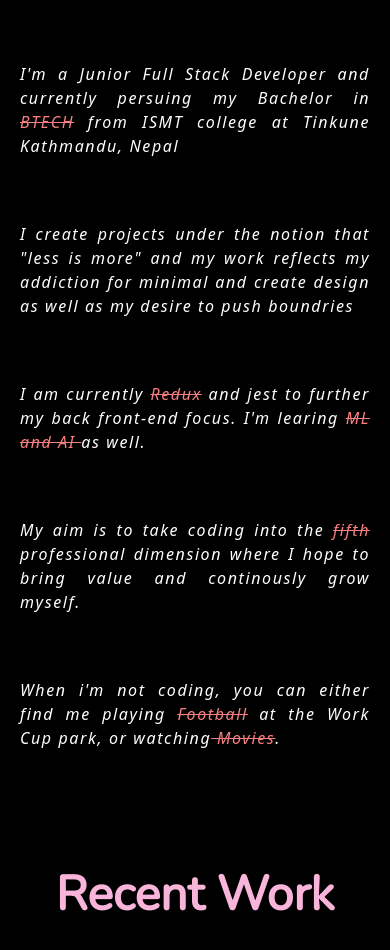
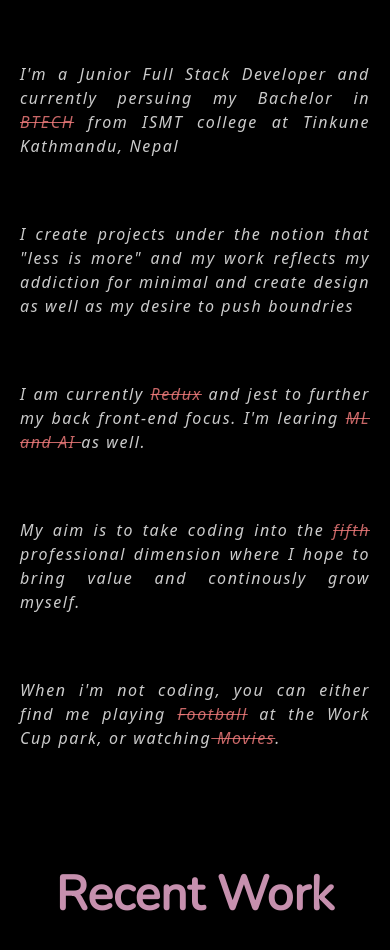
Before and after one commit to dipeshkumarsah98/Portfolio, a React (Create React App) app: page / in a window 390 px wide. Shown: the part 1010-1960 px from the top of the page. Built offline with nearby package versions, Linux system fonts and the light colour scheme; a web font is replaced by a local one.

Commit message:
fixed color grading

```diff
--- a/src/Components/About.jsx
+++ b/src/Components/About.jsx
@@ -21,14 +21,14 @@ export const About = () => {
   return (
     <div
       id="about"
-      className="text-white flex flex-col items-center my-10 tracking-widest lg:my-20"
+      className="text-white/80 flex flex-col items-center my-10 tracking-widest lg:my-20"
     >
       <motion.h1
         variants={item}
         initial="hidden"
         whileInView="show"
         viewport={{ once: false, amount: 0.3 }}
-        className="font-nunito text-5xl font-bold text-pink-300 md:text-6xl lg:text-8xl lg:my-10"
+        className="font-nunito text-5xl font-bold text-pink-300/80 md:text-6xl lg:text-8xl lg:my-10"
       >
         WHO AM I?
       </motion.h1>
@@ -51,8 +51,8 @@ export const About = () => {
           className="text-justify text-md md:text-4xl lg:text-7xl"
         >
           I'm a Junior Full Stack Developer and currently persuing my Bachelor
-          in <span className="text-red-400 line-through"> BTECH</span> from ISMT
-          college at Tinkune Kathmandu, Nepal
+          in <span className="text-red-400/80 line-through"> BTECH</span> from
+          ISMT college at Tinkune Kathmandu, Nepal
         </motion.p>
 
         <motion.p
@@ -69,9 +69,10 @@ export const About = () => {
           className="text-justify text-md md:text-4xl lg:text-7xl"
         >
           I am currently{" "}
-          <span className="text-red-400 line-through">Redux</span> and jest to
-          further my back front-end focus. I'm learing{" "}
-          <span className="text-red-400 line-through">ML and AI </span>as well.
+          <span className="text-red-400/80 line-through">Redux</span> and jest
+          to further my back front-end focus. I'm learing{" "}
+          <span className="text-red-400/80 line-through">ML and AI </span>as
+          well.
         </motion.p>
 
         <motion.p
@@ -79,8 +80,9 @@ export const About = () => {
           className="text-justify text-md  md:text-4xl lg:text-7xl"
         >
           My aim is to take coding into the{" "}
-          <span className="text-red-400 line-through">fifth</span> professional
-          dimension where I hope to bring value and continously grow myself.
+          <span className="text-red-400/80 line-through">fifth</span>{" "}
+          professional dimension where I hope to bring value and continously
+          grow myself.
         </motion.p>
 
         <motion.p
@@ -88,9 +90,9 @@ export const About = () => {
           className="text-justify text-md  md:text-4xl lg:text-7xl"
         >
           When i'm not coding, you can either find me playing{" "}
-          <span className="text-red-400 line-through">Football</span> at the
+          <span className="text-red-400/80 line-through">Football</span> at the
           Work Cup park, or watching
-          <span className="text-red-400 line-through"> Movies</span>.
+          <span className="text-red-400/80 line-through"> Movies</span>.
         </motion.p>
       </motion.div>
     </div>
--- a/src/Components/Card.jsx
+++ b/src/Components/Card.jsx
@@ -27,7 +27,7 @@ export const Card = ({
           play={true}
           gradient={false}
         >
-          <p className="text-white hover:text-orange-400 hover:italic hover:line-through">
+          <p className="text-white/80 hover:text-orange-400 hover:italic hover:line-through">
             {projectName}
           </p>
         </Marquee>
@@ -38,7 +38,7 @@ export const Card = ({
         initial="hidden"
         whileInView={"show"}
         viewport={{ once: false, amount: 0.5 }}
-        className="text-white grid grid-cols-1 lg:grid-cols-2 gap-10 items-center justify-center"
+        className="text-white/80 grid grid-cols-1 lg:grid-cols-2 gap-10 items-center justify-center"
       >
         <div className="lg:space-x-3">
           {/* project title */}
@@ -48,7 +48,7 @@ export const Card = ({
           </h1>
           {/* about project */}
 
-          <h2 className="font-merienda text-2xl my-3 text-pink-300 md:text-3xl lg:text-4xl">
+          <h2 className="font-merienda text-2xl my-3 text-pink-300/80 md:text-3xl lg:text-4xl">
             PROJECT CONCEPT
           </h2>
           <p className="font-merienda text-xl  text-justify md:text-3xl">
@@ -56,7 +56,7 @@ export const Card = ({
           </p>
           {/* Tech implemented */}
 
-          <h2 className="font-merienda text-2xl my-3 text-pink-300 md:text-3xl lg:text-4xl">
+          <h2 className="font-merienda text-2xl my-3 text-pink-300/80 md:text-3xl lg:text-4xl">
             TECH BEING IMPLEMENTED
           </h2>
           <ul className="list-disc grid grid-cols-2 px-5 lg:px-5 text-xl  md:text-3xl">
@@ -73,7 +73,7 @@ export const Card = ({
                 className="cursor-pointer "
                 fontSize={30}
               />
-              <div className="text-pink-200 text-lg cursor-pointer lg:text-xl hover:text-white transition-colors">
+              <div className="text-pink-200 text-lg cursor-pointer lg:text-xl hover:text-white/80 transition-colors">
                 VIEW REPO
               </div>
             </div>
--- a/src/Components/Contact.jsx
+++ b/src/Components/Contact.jsx
@@ -27,7 +27,7 @@ export const Contact = () => {
         variants={item}
         initial="hidden"
         whileInView="show"
-        className="font-nunito text-center text-5xl font-bold text-pink-300 lg:text-8xl md:text-left lg:my-30"
+        className="font-nunito text-center text-5xl font-bold text-pink-300/80 lg:text-8xl md:text-left lg:my-30"
       >
         Talk to Me
       </motion.h1>
@@ -36,7 +36,7 @@ export const Contact = () => {
         variants={container}
         initial="hidden"
         whileInView="show"
-        className="text-white font-raleway my-10"
+        className="text-white/80 font-raleway my-10"
       >
         <motion.p
           variants={item}
@@ -109,7 +109,7 @@ export const Contact = () => {
         initial={{ opacity: 0, y: -10 }}
         whileInView={{ opacity: 1, y: 0 }}
         transition={{ duration: 0.5, ease: "easeInOut" }}
-        className="flex text-white justify-end space-x-9 -mt-24 mb-10 font-nunito md:-mt-28 lg:-mt-32"
+        className="flex text-white/80 justify-end space-x-9 -mt-24 mb-10 font-nunito md:-mt-28 lg:-mt-32"
       >
         <div className="hover:text-pink-200 hover:line-through md:text-2xl lg:text-4xl">
           STALK ME
--- a/src/Components/NavBar.jsx
+++ b/src/Components/NavBar.jsx
@@ -34,7 +34,7 @@ export const NavBar = () => {
         right: 200,
         bottom: 500,
       }}
-      className="text-pink-200 font-nunito fixed mt-20 font-bold text-xl z-10 md:text-3xl lg:text-4xl"
+      className="text-pink-200 font-nunito fixed mt-20 font-bold text-xl z-20 md:text-3xl lg:text-4xl"
     >
       <motion.div
         variants={item}
--- a/src/Components/Work.jsx
+++ b/src/Components/Work.jsx
@@ -70,7 +70,7 @@ export const Work = () => {
         initial="hidden"
         whileInView="show"
         viewport={{ once: true, amount: 0.5 }}
-        className="font-nunito text-center text-5xl font-bold text-pink-300 lg:text-8xl md:text-left lg:my-30"
+        className="font-nunito text-center text-5xl font-bold text-pink-300/80 lg:text-8xl md:text-left lg:my-30"
       >
         Recent Work
       </motion.h1>
```
